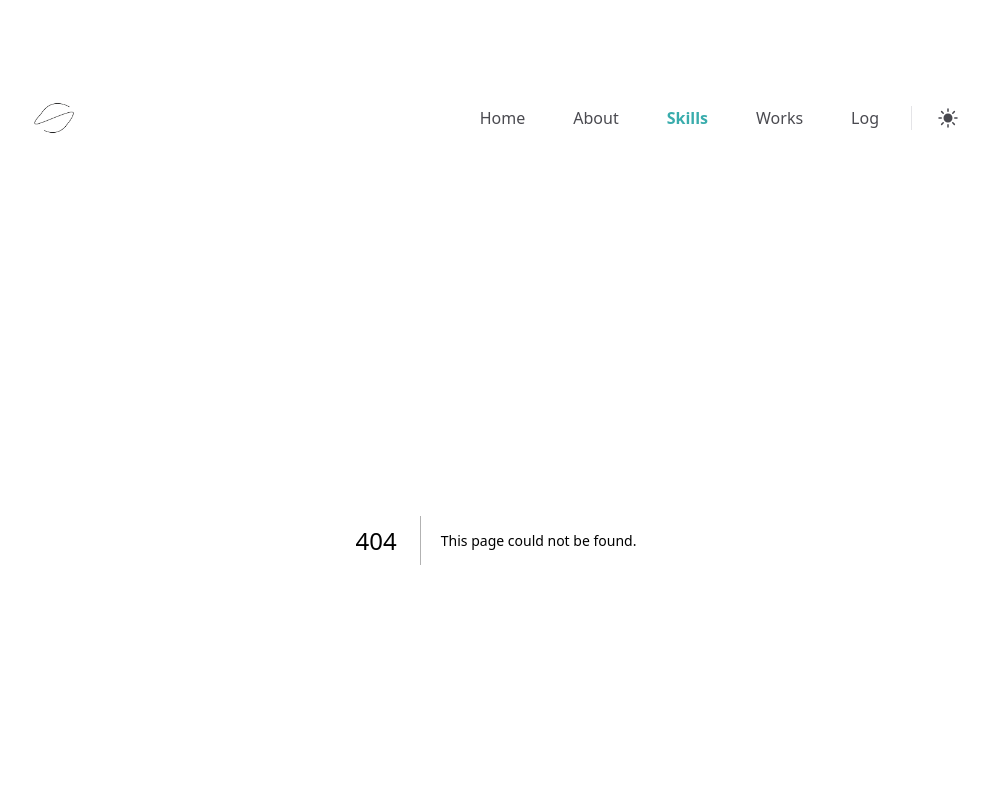
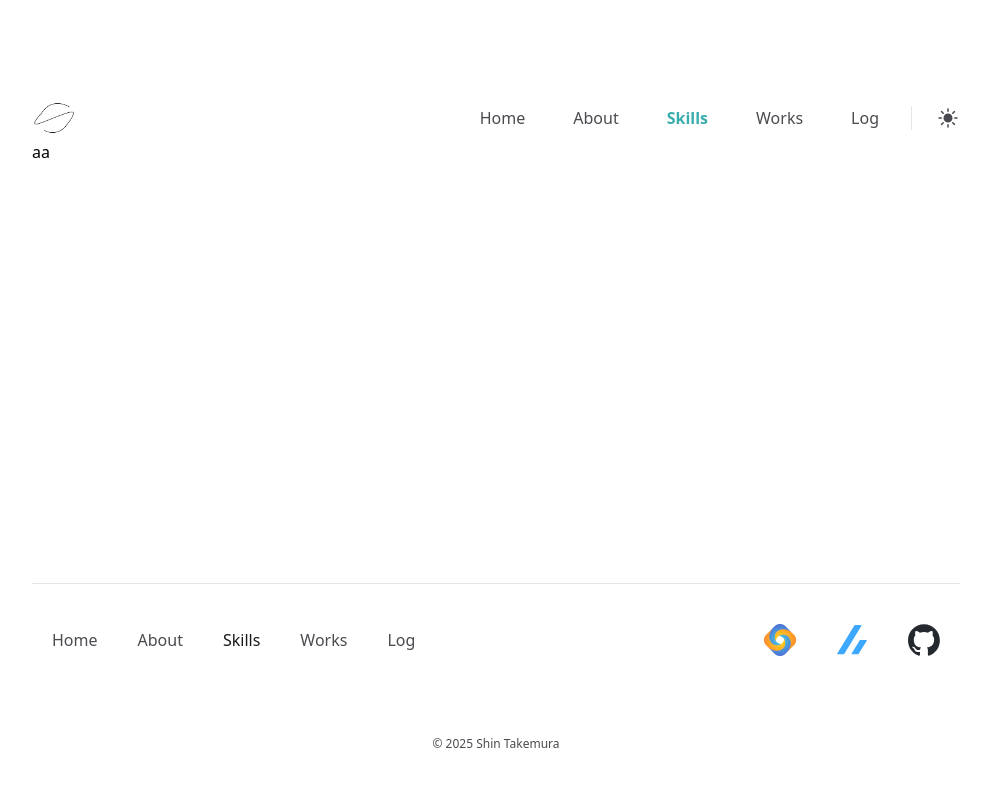
Before and after one commit to shikano35/portfolio-2024, a Next.js app: page /skills/1 in a window 1280 px wide. Before the commit this address had no page. Shown: the top 800 px of the page, without its empty margins (144-1133 px from the left). Built offline with nearby package versions, Linux system fonts and the light colour scheme.

Commit message:
feat: add new page

```diff
--- /dev/null
+++ b/src/app/skills/[skillId]/page.tsx
@@ -0,0 +1,9 @@
+import React from "react";
+
+export default function SkillsPage() {
+  return (
+    <div>
+      <p>aa</p>
+    </div>
+  );
+}
```
